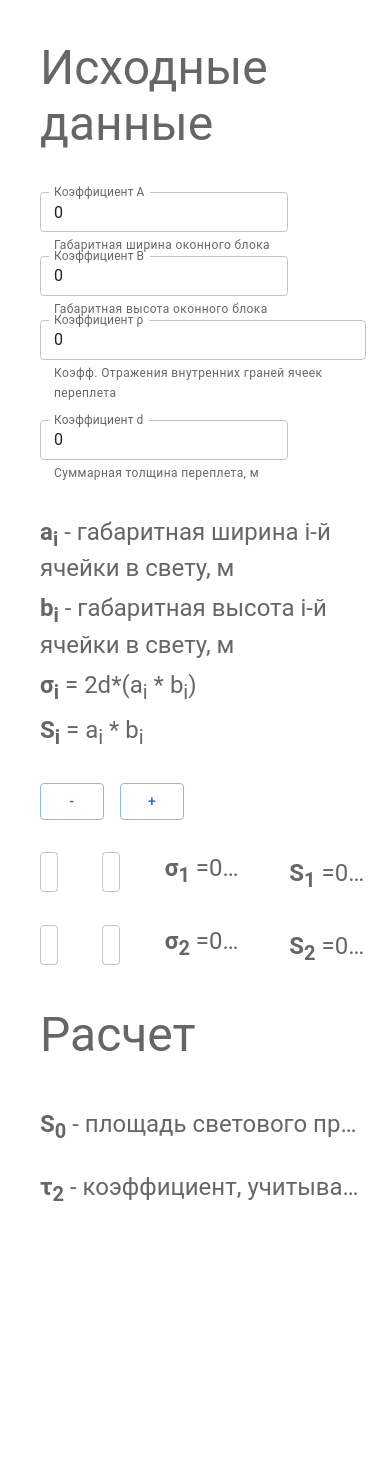
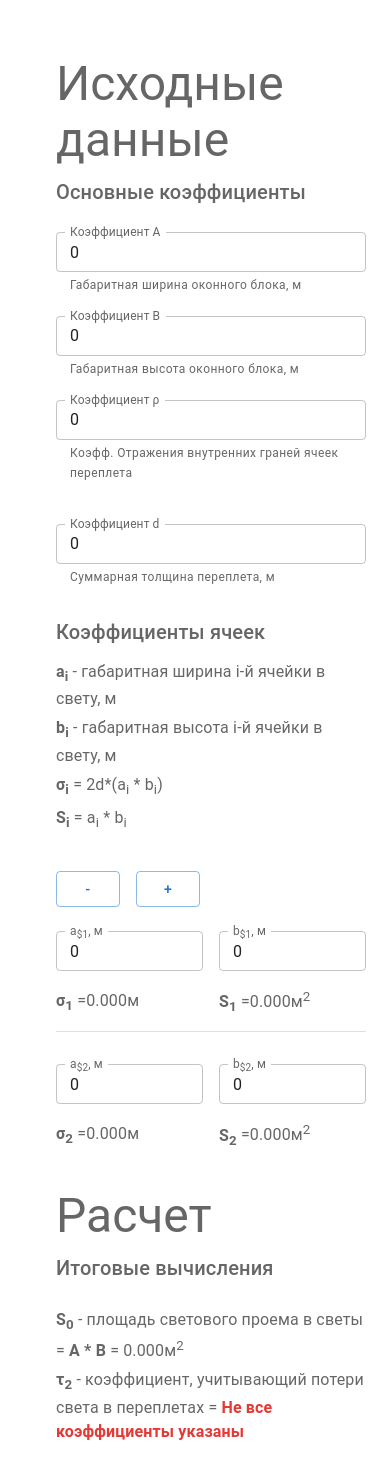
Before and after one commit to AltecSystems/AltecSystems.Tau2, a React app: page / in a window 390 px wide. Shown: the top 1478 px of the page. Before the commit the page ends 1280 px from the top, so only its background shows below. Built offline with nearby package versions, Linux system fonts and the light colour scheme.

Commit message:
Make design responsive

```diff
--- a/src/Components/Home/home.tsx
+++ b/src/Components/Home/home.tsx
@@ -1,5 +1,5 @@
 import React, { Component } from "react";
-import { Box, Button, CardContent, Grid, Stack, TextField, Typography } from "@mui/material";
+import { Box, Button, CardContent, Divider, Grid, Stack, TextField, Typography } from "@mui/material";
 
 interface HomeProps {}
 
@@ -30,17 +30,21 @@ export class Home extends Component<HomeProps, HomeState> {
     const tau2 = this._calculateTau2(this.state.A, this.state.B, this.state.d, this.state.Ro, this.state.sInputs);
 
     return (
-      <Box sx={{ flexGrow: 1, verticalAlign: "center", p: 4 }}>
-        <Grid container spacing={2} maxWidth="lg">
+      <Box sx={{ flexGrow: 1, verticalAlign: "center", p: 4 }} maxWidth={"md"}>
+        <Stack spacing={0}>
           <CardContent sx={{ width: "100%" }}>
-            <Typography variant="h3" color="text.secondary" gutterBottom sx={{ mb: 5 }}>
+            <Typography variant="h3" color="text.secondary" sx={{ mb: 1 }}>
               Исходные данные
             </Typography>
-
+            <Typography variant="h6" color="text.secondary" sx={{ mb: 3 }}>
+              Основные коэффициенты
+            </Typography>
+            <Grid container spacing={2.5} alignContent="flex-start" alignItems="center">
+              <Grid item xs={12} md={6}>
                 <TextField
-              sx={{ maxWidth: "lg", mr: 2 }}
+                  sx={{ width: "100%" }}
                   label="Коэффициент A"
-              helperText="Габаритная ширина оконного блока"
+                  helperText="Габаритная ширина оконного блока, м"
                   id="A"
                   type="number"
                   defaultValue="0"
@@ -49,11 +53,12 @@ export class Home extends Component<HomeProps, HomeState> {
                   onChange={(e) => this.setState({ A: Number(e.target.value) })}
                   inputProps={{ step: "0.1" }}
                 />
-
+              </Grid>
+              <Grid item xs={12} md={6}>
                 <TextField
-              sx={{ maxWidth: "lg", mr: 2 }}
+                  sx={{ width: "100%" }}
                   label="Коэффициент B"
-              helperText="Габаритная высота оконного блока"
+                  helperText="Габаритная высота оконного блока, м"
                   id="B"
                   type="number"
                   defaultValue="0"
@@ -62,9 +67,10 @@ export class Home extends Component<HomeProps, HomeState> {
                   onChange={(e) => this.setState({ B: Number(e.target.value) })}
                   inputProps={{ step: "0.1" }}
                 />
-
+              </Grid>
+              <Grid item xs={12} md={6}>
                 <TextField
-              sx={{ maxWidth: "lg" }}
+                  sx={{ width: "100%" }}
                   label="Коэффициент ρ"
                   helperText="Коэфф. Отражения внутренних граней ячеек переплета"
                   id="Ro"
@@ -75,10 +81,11 @@ export class Home extends Component<HomeProps, HomeState> {
                   onChange={(e) => this.setState({ Ro: Number(e.target.value) })}
                   inputProps={{ step: "0.1" }}
                 />
-
-            <br />
+              </Grid>
+              <Grid item xs={12} md={6} />
+              <Grid item xs={12} md={6}>
                 <TextField
-              sx={{ maxWidth: "lg", mt: 2 }}
+                  sx={{ width: "100%" }}
                   label="Коэффициент d"
                   helperText="Суммарная толщина переплета, м"
                   id="d"
@@ -89,37 +96,36 @@ export class Home extends Component<HomeProps, HomeState> {
                   onChange={(e) => this.setState({ d: Number(e.target.value) })}
                   inputProps={{ step: "0.1" }}
                 />
-
-            <Typography variant="h5" color="text.secondary" sx={{ mt: 4 }} gutterBottom>
-              <strong>
+              </Grid>
+            </Grid>
+            <Typography variant="h6" color="text.secondary" sx={{ mt: 3.5, mb: 1.5 }}>
+              Коэффициенты ячеек
+            </Typography>
+            <Typography variant="body1" color="text.secondary" gutterBottom>
+              <b>
                 a<sub>i</sub>
-              </strong>{" "}
+              </b>{" "}
               - габаритная ширина i-й ячейки в свету, м
             </Typography>
-
-            <Typography variant="h5" color="text.secondary" gutterBottom>
-              <strong>
+            <Typography variant="body1" color="text.secondary" gutterBottom>
+              <b>
                 b<sub>i</sub>
-              </strong>{" "}
+              </b>{" "}
               - габаритная высота i-й ячейки в свету, м
             </Typography>
-
-            <Typography variant="h5" color="text.secondary" gutterBottom>
-              <strong>
+            <Typography variant="body1" color="text.secondary" gutterBottom>
+              <b>
                 σ<sub>i</sub>
-              </strong>{" "}
+              </b>{" "}
               = 2d*(a<sub>i</sub> * b<sub>i</sub>)
             </Typography>
-
-            <Typography variant="h5" color="text.secondary" gutterBottom>
-              <strong>
+            <Typography variant="body1" color="text.secondary" gutterBottom>
+              <b>
                 S<sub>i</sub>
-              </strong>{" "}
+              </b>{" "}
               = a<sub>i</sub> * b<sub>i</sub>
             </Typography>
-
-            <Box>
-              <Stack direction="row" spacing={2} sx={{ pb: 1, pt: 3 }}>
+            <Stack direction="row" spacing={2} sx={{ pb: 0, pt: 4 }}>
               <Button
                 variant="outlined"
                 onClick={() => {
@@ -146,9 +152,9 @@ export class Home extends Component<HomeProps, HomeState> {
             {this.state.sInputs.map((s, index) => {
               const indexIncremented = index + 1;
               return (
-                  <Box sx={{ pt: 3 }}>
-                    <Grid container spacing={6} maxWidth="lg" justifyItems="start" key={indexIncremented} wrap="nowrap">
-                      <Grid item xs={2}>
+                <Box sx={{ pt: 3 }} key={indexIncremented}>
+                  <Grid container spacing={2} alignContent="flex-start" alignItems="center">
+                    <Grid item xs={6} md={3}>
                       <TextField
                         sx={{ width: "100%" }}
                         label={
@@ -169,7 +175,7 @@ export class Home extends Component<HomeProps, HomeState> {
                         inputProps={{ step: "0.1" }}
                       />
                     </Grid>
-                      <Grid item xs={2}>
+                    <Grid item xs={6} md={3}>
                       <TextField
                         sx={{ width: "100%" }}
                         label={
@@ -190,9 +196,9 @@ export class Home extends Component<HomeProps, HomeState> {
                         inputProps={{ step: "0.1" }}
                       />
                     </Grid>
-                      <Grid item xs={4}>
+                    <Grid item xs={6} md={2}>
                       <Typography
-                          variant="h5"
+                        variant="body1"
                         color="text.secondary"
                         gutterBottom
                         sx={{ textOverflow: "ellipsis", overflow: "hidden", whiteSpace: "nowrap" }}
@@ -203,9 +209,9 @@ export class Home extends Component<HomeProps, HomeState> {
                         ={this._calculateSigma(this.state.d, s)}м
                       </Typography>
                     </Grid>
-                      <Grid item xs={4}>
+                    <Grid item xs={6} md={2}>
                       <Typography
-                          variant="h5"
+                        variant="body1"
                         color="text.secondary"
                         gutterBottom
                         sx={{ textOverflow: "ellipsis", overflow: "hidden", whiteSpace: "nowrap" }}
@@ -217,46 +223,54 @@ export class Home extends Component<HomeProps, HomeState> {
                       </Typography>
                     </Grid>
                   </Grid>
+                  {index < this.state.sInputs.length - 1 && (
+                    <Divider sx={{ display: { xs: "block", md: "none" }, my: 1 }} />
+                  )}
                 </Box>
               );
             })}
-            </Box>
           </CardContent>
 
           <CardContent sx={{ width: "100%" }}>
-            <Typography variant="h3" color="text.secondary" gutterBottom sx={{ mb: 5 }}>
+            <Typography variant="h3" color="text.secondary" gutterBottom sx={{ mb: 1 }}>
               Расчет
+            </Typography>
+            <Typography variant="h6" color="text.secondary" gutterBottom sx={{ mb: 3 }}>
+              Итоговые вычисления
             </Typography>
 
             <Typography
-              variant="h5"
+              variant="body1"
               color="text.secondary"
               gutterBottom
-              sx={{ textOverflow: "ellipsis", overflow: "hidden", whiteSpace: "nowrap" }}
+              sx={{ textOverflow: "ellipsis", overflow: "hidden", whiteSpace: { xs: "unset", md: "wrap" } }}
             >
               <strong>
                 S<sub>0</sub>
               </strong>{" "}
-              - площадь светового проема в снегу = <strong>A * B</strong> ={" "}
+              - площадь светового проема в светы = <strong>A * B</strong> ={" "}
               {this._calculateSquare({ a: this.state.A, b: this.state.B })}м<sup>2</sup>
             </Typography>
-            <br />
             <Typography
-              variant="h5"
+              variant="body1"
               color="text.secondary"
               gutterBottom
-              sx={{ textOverflow: "ellipsis", overflow: "hidden", whiteSpace: "nowrap" }}
+              sx={{ textOverflow: "ellipsis", overflow: "hidden", whiteSpace: { xs: "unset", md: "wrap" } }}
             >
               <strong>
                 τ<sub>2</sub>
               </strong>{" "}
               - коэффициент, учитывающий потери света в переплетах ={" "}
               <strong>
-                {Number.isFinite(tau2) ? tau2 : <span style={{ color: "#E53935" }}>Не все коэффициенты указаны</span>}
+                {Number.isFinite(tau2) ? (
+                  <span style={{ color: "#43A047" }}>{tau2}</span>
+                ) : (
+                  <span style={{ color: "#E53935" }}>Не все коэффициенты указаны</span>
+                )}
               </strong>
             </Typography>
           </CardContent>
-        </Grid>
+        </Stack>
       </Box>
     );
   }
```
Lines whose indentation alone changed are shown as unchanged.
